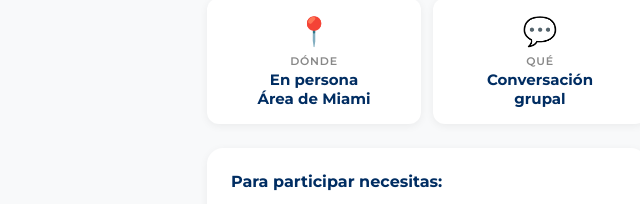
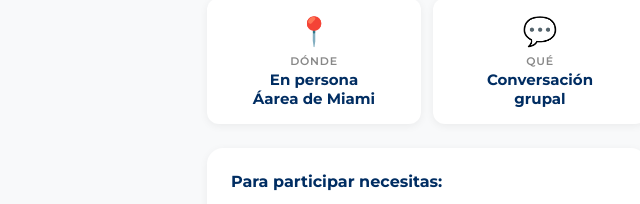
Before and after one commit to Centrika001/Transi-FL, a plain HTML site: page index.html in a window 1280 px wide. Shown: the part 720-924 px from the top of the page, 213-853 px from the left. Drawn offline with Linux system fonts and the light colour scheme.

Commit message:
Update index.html

```diff
--- a/index.html
+++ b/index.html
@@ -328,7 +328,7 @@
     <div class="detail-card">
       <div class="icon">&#128205;</div>
       <div class="label">D&#243;nde</div>
-      <div class="value">En persona<br>&#193;rea de Miami</div>
+      <div class="value">En persona<br>&#193;area de Miami</div>
     </div>
     <div class="detail-card">
       <div class="icon">&#128172;</div>
```
